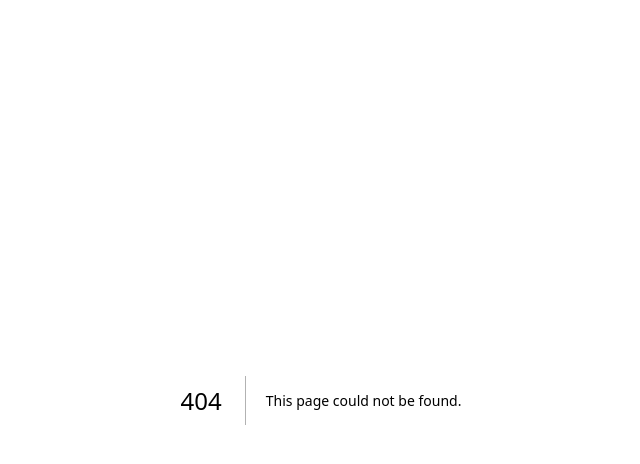
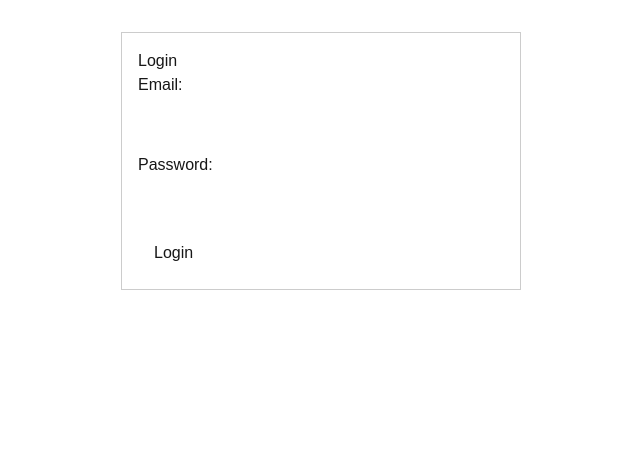
Before and after one commit to gnatlie/cen4010-front-end_team2, a Next.js app: page /login in a window 1280 px wide. Before the commit this address had no page. Shown: the top 464 px of the page, without its empty margins (319-959 px from the left). Built offline with nearby package versions, Linux system fonts and the light colour scheme.

Commit message:
Added login page

```diff
--- /dev/null
+++ b/app/login/page.tsx
@@ -0,0 +1,69 @@
+"use client";
+
+import React, { useState, FormEvent } from 'react';
+import { useRouter } from "next/navigation";
+
+const Login: React.FC = () => {
+  const router = useRouter();
+  const [email, setEmail] = useState<string>('');
+  const [password, setPassword] = useState<string>('');
+  const [error, setError] = useState<string>('');
+
+  const handleSubmit = async (e: FormEvent<HTMLFormElement>) => {
+    e.preventDefault();
+
+    // Call our Next.js API route which forwards the request
+    const res = await fetch('http://localhost:8080/api/login', {
+      method: 'POST',
+      headers: {
+        'Content-Type': 'application/json'
+      },
+      body: JSON.stringify({ email, password })
+    });
+
+    if (res.ok) {
+      // TODO: Store the token in a cookie
+      // Redirect to the home page
+      router.push('/');
+    } else {
+      const data = await res.json();
+      setError(data.message || 'Something went wrong');
+    }
+  };
+
+  return (
+    <div style={{ maxWidth: '400px', margin: '2rem auto', padding: '1rem', border: '1px solid #ccc' }}>
+      <h1>Login</h1>
+      <form onSubmit={handleSubmit}>
+        <div style={{ marginBottom: '1rem' }}>
+          <label htmlFor="email">Email:</label>
+          <br />
+          <input
+            id="email"
+            type="email"
+            value={email}
+            onChange={e => setEmail(e.target.value)}
+            required
+            style={{ width: '100%', padding: '0.5rem' }}
+          />
+        </div>
+        <div style={{ marginBottom: '1rem' }}>
+          <label htmlFor="password">Password:</label>
+          <br />
+          <input
+            id="password"
+            type="password"
+            value={password}
+            onChange={e => setPassword(e.target.value)}
+            required
+            style={{ width: '100%', padding: '0.5rem' }}
+          />
+        </div>
+        {error && <p style={{ color: 'red' }}>{error}</p>}
+        <button type="submit" style={{ padding: '0.5rem 1rem' }}>Login</button>
+      </form>
+    </div>
+  );
+};
+
+export default Login;
--- a/app/page.tsx
+++ b/app/page.tsx
@@ -1,101 +1,8 @@
-import Image from "next/image";
-
 export default function Home() {
   return (
-    <div className="grid grid-rows-[20px_1fr_20px] items-center justify-items-center min-h-screen p-8 pb-20 gap-16 sm:p-20 font-[family-name:var(--font-geist-sans)]">
-      <main className="flex flex-col gap-8 row-start-2 items-center sm:items-start">
-        <Image
-          className="dark:invert"
-          src="/next.svg"
-          alt="Next.js logo"
-          width={180}
-          height={38}
-          priority
-        />
-        <ol className="list-inside list-decimal text-sm text-center sm:text-left font-[family-name:var(--font-geist-mono)]">
-          <li className="mb-2">
-            Get started by editing{" "}
-            <code className="bg-black/[.05] dark:bg-white/[.06] px-1 py-0.5 rounded font-semibold">
-              app/page.tsx
-            </code>
-            .
-          </li>
-          <li>Save and see your changes instantly.</li>
-        </ol>
-
-        <div className="flex gap-4 items-center flex-col sm:flex-row">
-          <a
-            className="rounded-full border border-solid border-transparent transition-colors flex items-center justify-center bg-foreground text-background gap-2 hover:bg-[#383838] dark:hover:bg-[#ccc] text-sm sm:text-base h-10 sm:h-12 px-4 sm:px-5"
-            href="https://vercel.com/new?utm_source=create-next-app&utm_medium=appdir-template-tw&utm_campaign=create-next-app"
-            target="_blank"
-            rel="noopener noreferrer"
-          >
-            <Image
-              className="dark:invert"
-              src="/vercel.svg"
-              alt="Vercel logomark"
-              width={20}
-              height={20}
-            />
-            Deploy now
-          </a>
-          <a
-            className="rounded-full border border-solid border-black/[.08] dark:border-white/[.145] transition-colors flex items-center justify-center hover:bg-[#f2f2f2] dark:hover:bg-[#1a1a1a] hover:border-transparent text-sm sm:text-base h-10 sm:h-12 px-4 sm:px-5 sm:min-w-44"
-            href="https://nextjs.org/docs?utm_source=create-next-app&utm_medium=appdir-template-tw&utm_campaign=create-next-app"
-            target="_blank"
-            rel="noopener noreferrer"
-          >
-            Read our docs
-          </a>
-        </div>
-      </main>
-      <footer className="row-start-3 flex gap-6 flex-wrap items-center justify-center">
-        <a
-          className="flex items-center gap-2 hover:underline hover:underline-offset-4"
-          href="https://nextjs.org/learn?utm_source=create-next-app&utm_medium=appdir-template-tw&utm_campaign=create-next-app"
-          target="_blank"
-          rel="noopener noreferrer"
-        >
-          <Image
-            aria-hidden
-            src="/file.svg"
-            alt="File icon"
-            width={16}
-            height={16}
-          />
-          Learn
-        </a>
-        <a
-          className="flex items-center gap-2 hover:underline hover:underline-offset-4"
-          href="https://vercel.com/templates?framework=next.js&utm_source=create-next-app&utm_medium=appdir-template-tw&utm_campaign=create-next-app"
-          target="_blank"
-          rel="noopener noreferrer"
-        >
-          <Image
-            aria-hidden
-            src="/window.svg"
-            alt="Window icon"
-            width={16}
-            height={16}
-          />
-          Examples
-        </a>
-        <a
-          className="flex items-center gap-2 hover:underline hover:underline-offset-4"
-          href="https://nextjs.org?utm_source=create-next-app&utm_medium=appdir-template-tw&utm_campaign=create-next-app"
-          target="_blank"
-          rel="noopener noreferrer"
-        >
-          <Image
-            aria-hidden
-            src="/globe.svg"
-            alt="Globe icon"
-            width={16}
-            height={16}
-          />
-          Go to nextjs.org →
-        </a>
-      </footer>
+    <div style={{ textAlign: 'center', marginTop: '2rem' }}>
+      <h1>Welcome!</h1>
+      <p>Go to <a href="/login">Login</a></p>
     </div>
   );
 }
```
